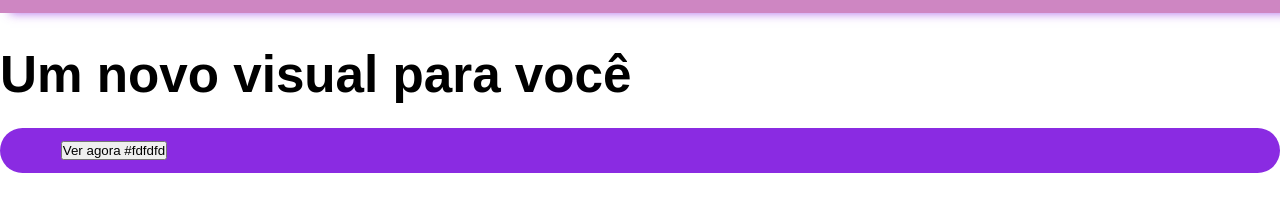
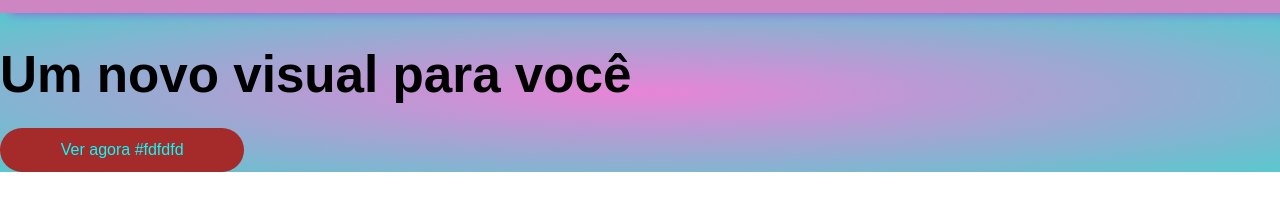
Before and after one commit to alexa01010/GIRLS-JEWELS, a plain HTML site: page index.html in a window 1280 px wide. Shown: the part 56-268 px from the top of the page. Drawn offline with Linux system fonts and the light colour scheme.

Commit message:
Update style.css

```diff
--- a/css/style.css
+++ b/css/style.css
@@ -77,6 +77,10 @@ nav ul li:hover{
    display: none;
 }
 
+header{
+   background-image: radial-gradient(#e884d7, #59c8ce);
+}
+
 .header-bottom-side{
    display: flex;
    align-items: center;
@@ -84,25 +88,35 @@ nav ul li:hover{
    padding: 1rem;
 }
 
+.header-bottom-side-left{
+   height: 100%;
+   flex-basis: 50%;
+}
 .header-bottom-side-left h2{
    font-size: 3.2rem;
    margin-bottom: 1.5rem;
 }
 
 .header-bottom-side-left p{
-   background-color: blueviolet;
+   line-height: 1.5rem;
+   margin-bottom: 1.5rem;
+}
+
+.header-bottom-side-left button{
+   background-color:brown;
    border: none;
    cursor: pointer;
    padding: 0.8rem 3.8rem;
    border-radius: 9999px;
-   color: white;
+   color: aqua;
    font-weight: 500;
    font-size: 1rem;
+   transition: all 0.2s;
+
 }
 
-.header-bottom-side-left{
-   height: 100%;
-   flex-basis: 50%;
+.header-bottom-side-left button:hover{
+   background-color:rgb(19, 80, 80);
 }
 
 .header-bottom-side-right{
@@ -113,6 +127,5 @@ nav ul li:hover{
 }
 
 .header-bottom-side-right img{
-   width: 115%;
-   margin 0 auto:
+   width: 25%;
 }
```
